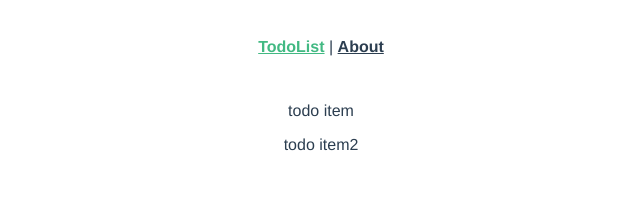
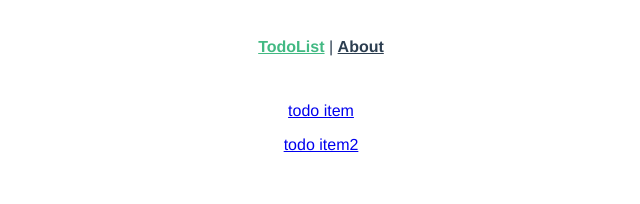
Before and after one commit to kei-600th/vue-jest-practice, a Vue app: page / in a window 1280 px wide. Shown: the top 204 px of the page, without its empty margins (319-959 px from the left). Built offline with nearby package versions, Linux system fonts and the light colour scheme.

Commit message:
【TodoList 8】【Routerを含むCaseのテスト調整】

```diff
--- a/src/views/TodoList.vue
+++ b/src/views/TodoList.vue
@@ -1,7 +1,7 @@
 <template>
-  <div>
+  <router-link to="/">
     <p v-for="todo in todoList" :key="todo.id">{{ todo.name }}</p>
-  </div>
+  </router-link>
 </template>
 
 <script>
```
Also changed, not shown: 1 other file (tests, documents, lock files or other folders).
